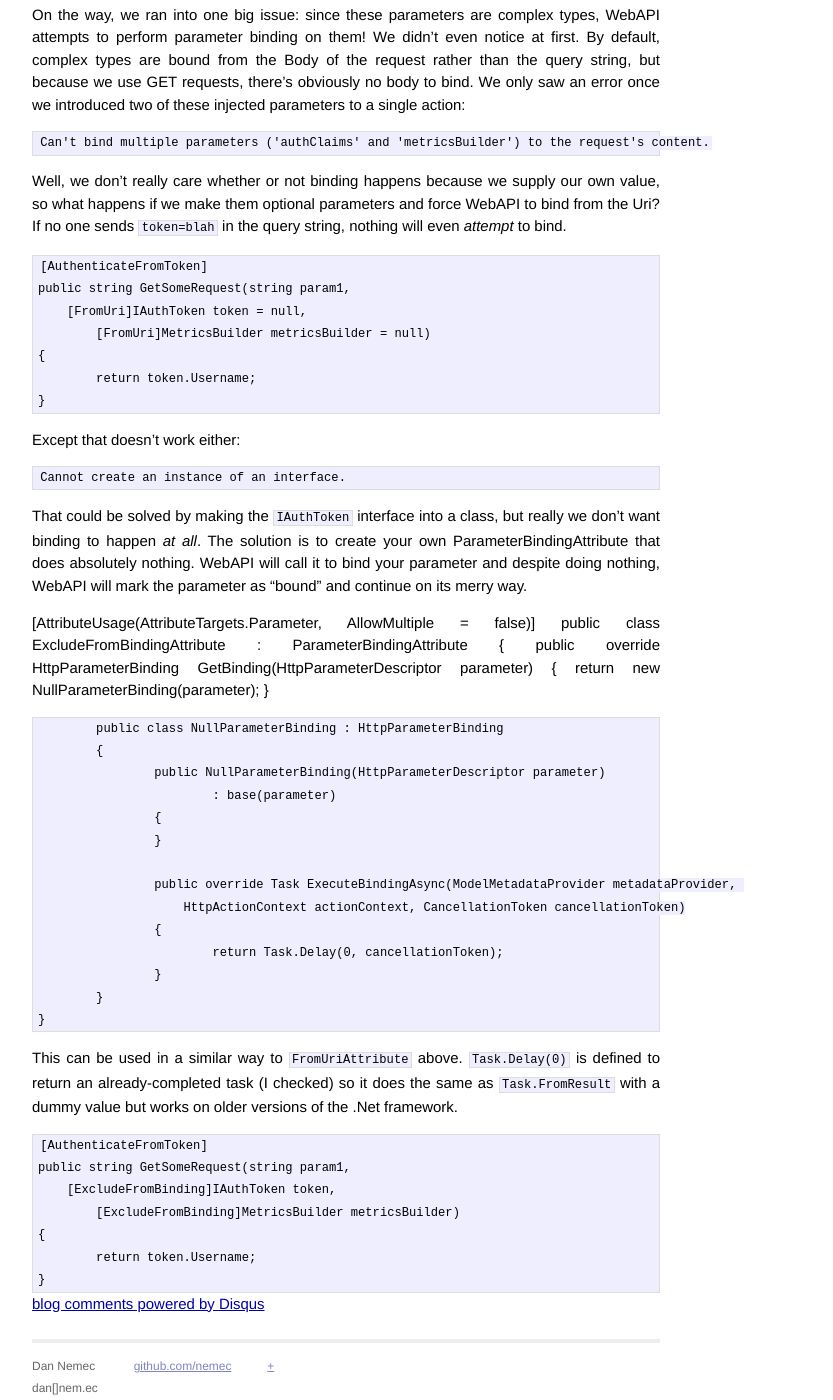
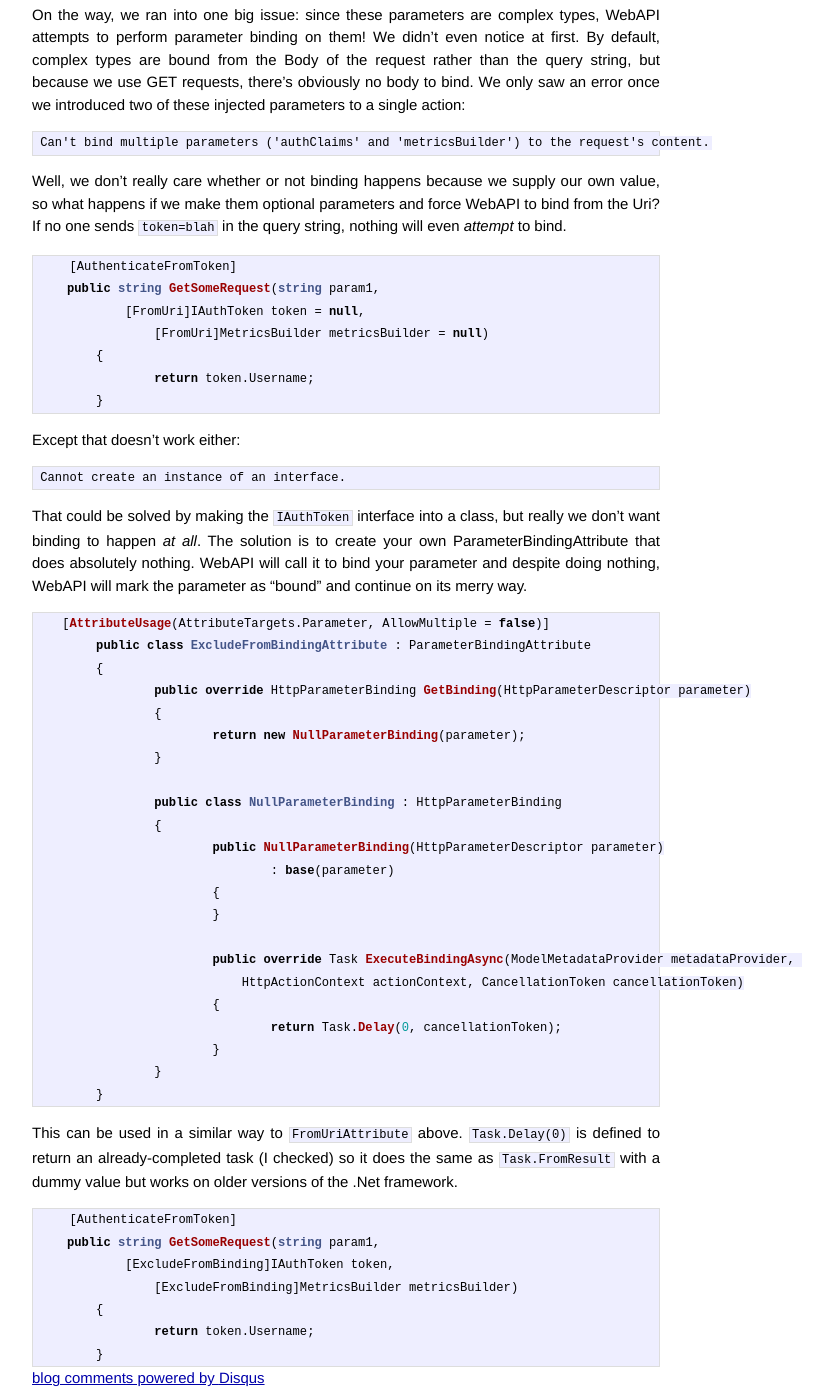
Before and after one commit to nemec/nemec.github.io, a Jekyll site: the page built from _posts/2014-10-23-exclude-parameter-binding.md, in a window 1280 px wide and 1400 px high, scrolled down 623 px. Shown: the whole window, without its empty margins (294-1127 px from the left). Built offline with Jekyll 4.4.1, drawn with Linux system fonts in a browser that asks for light colours; Markdown is read by kramdown in place of the engine named in the settings; comment, search, counter and statistics services are not loaded; some of the changed text lies outside the part shown.

Commit message:
Add code fences.

````diff
--- a/_posts/2014-10-23-exclude-parameter-binding.md
+++ b/_posts/2014-10-23-exclude-parameter-binding.md
@@ -9,12 +9,14 @@ tags:
 
 Lately I've been working on some WebAPI code with ActionFilters that inject parameters into the WebAPI action. For example, we authenticate via a JSON Web Token passed in a cookie, so one ActionFilter decodes and verifies the token. Since we need access to the properties in that token from our action, the ActionFilter injects the token into the method if a parameter of that interface type is available.
 
+```csharp
 	[AuthenticateFromToken]  // This filter creates an instance of IAuthToken
 							 // and stores it in the `token` parameter
     public string GetSomeRequest(string param1, string param2, IAuthToken token)
 	{
 		return token.Username;
 	}
+```
 
 Is this approach better than storing it in a property on the class? Or is it better to use an HttpRequestHandler instead of an ActionFilter? Maybe not, you have a lot of options in WebAPI. However, it works perfectly for our needs.
 
@@ -24,6 +26,7 @@ On the way, we ran into one big issue: since these parameters are complex types,
 
 Well, we don't really care whether or not binding happens because we supply our own value, so what happens if we make them optional parameters and force WebAPI to bind from the Uri? If no one sends `token=blah` in the query string, nothing will even *attempt* to bind.
 
+```csharp
     [AuthenticateFromToken]
     public string GetSomeRequest(string param1,
 	    [FromUri]IAuthToken token = null,
@@ -31,6 +34,7 @@ Well, we don't really care whether or not binding happens because we supply our
 	{
 		return token.Username;
 	}
+```
 
 Except that doesn't work either:
 
@@ -38,6 +42,7 @@ Except that doesn't work either:
 
 That could be solved by making the `IAuthToken` interface into a class, but really we don't want binding to happen *at all*. The solution is to create your own ParameterBindingAttribute that does absolutely nothing. WebAPI will call it to bind your parameter and despite doing nothing, WebAPI will mark the parameter as "bound" and continue on its merry way.
 
+```csharp
    [AttributeUsage(AttributeTargets.Parameter, AllowMultiple = false)]
 	public class ExcludeFromBindingAttribute : ParameterBindingAttribute
 	{
@@ -60,9 +65,11 @@ That could be solved by making the `IAuthToken` interface into a class, but real
 			}
 		}
 	}
+```
 
 This can be used in a similar way to `FromUriAttribute` above. `Task.Delay(0)` is defined to return an already-completed task (I checked) so it does the same as `Task.FromResult` with a dummy value but works on older versions of the .Net framework.
 
+```csharp
     [AuthenticateFromToken]
     public string GetSomeRequest(string param1,
 	    [ExcludeFromBinding]IAuthToken token,
@@ -70,3 +77,4 @@ This can be used in a similar way to `FromUriAttribute` above. `Task.Delay(0)` i
 	{
 		return token.Username;
 	}
+```
````
